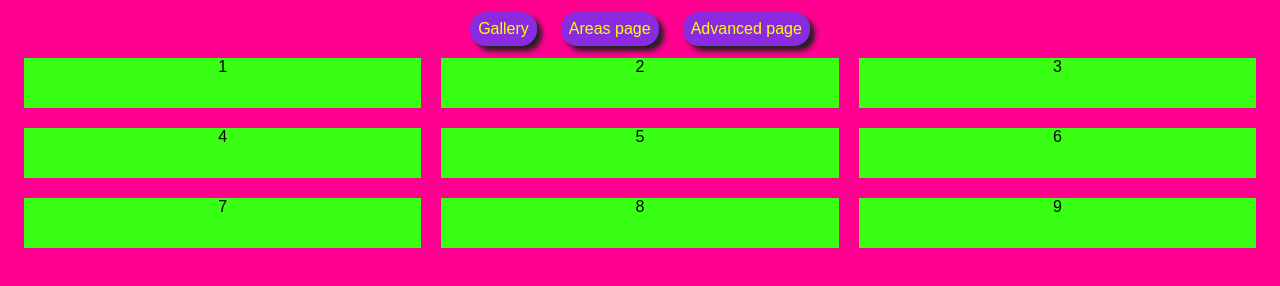
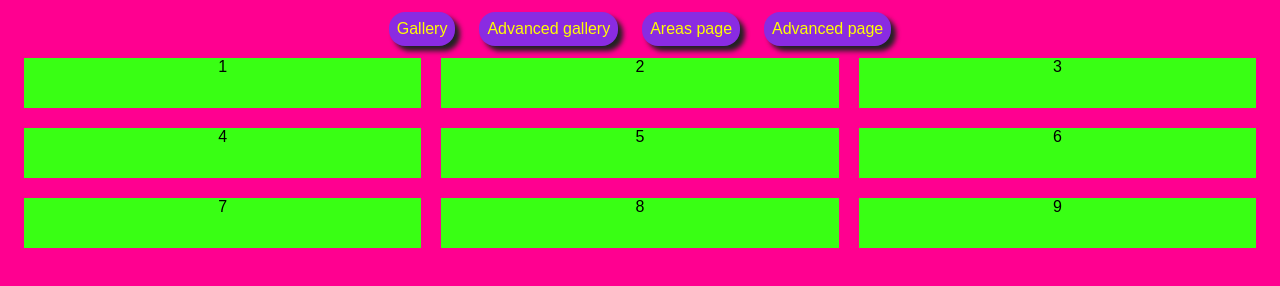
Before and after one commit to ThirdScreen3324/Grid-exercises, a plain HTML site: page index.html in a window 1280 px wide. Drawn offline with Linux system fonts and the light colour scheme.

Commit message:
Added link to advanced gallery in index.html

```diff
--- a/index.html
+++ b/index.html
@@ -13,6 +13,7 @@
 		<nav>
 			<ul class="main_nav">
 				<li><a href="gallery.html">Gallery</a></li>
+				<li><a href="advanced_gallery.html">Advanced gallery</a></li>
 				<li><a href="areas.html">Areas page</a></li>
 				<li><a href="advanced.html">Advanced page</a></li>
 			</ul>
```
